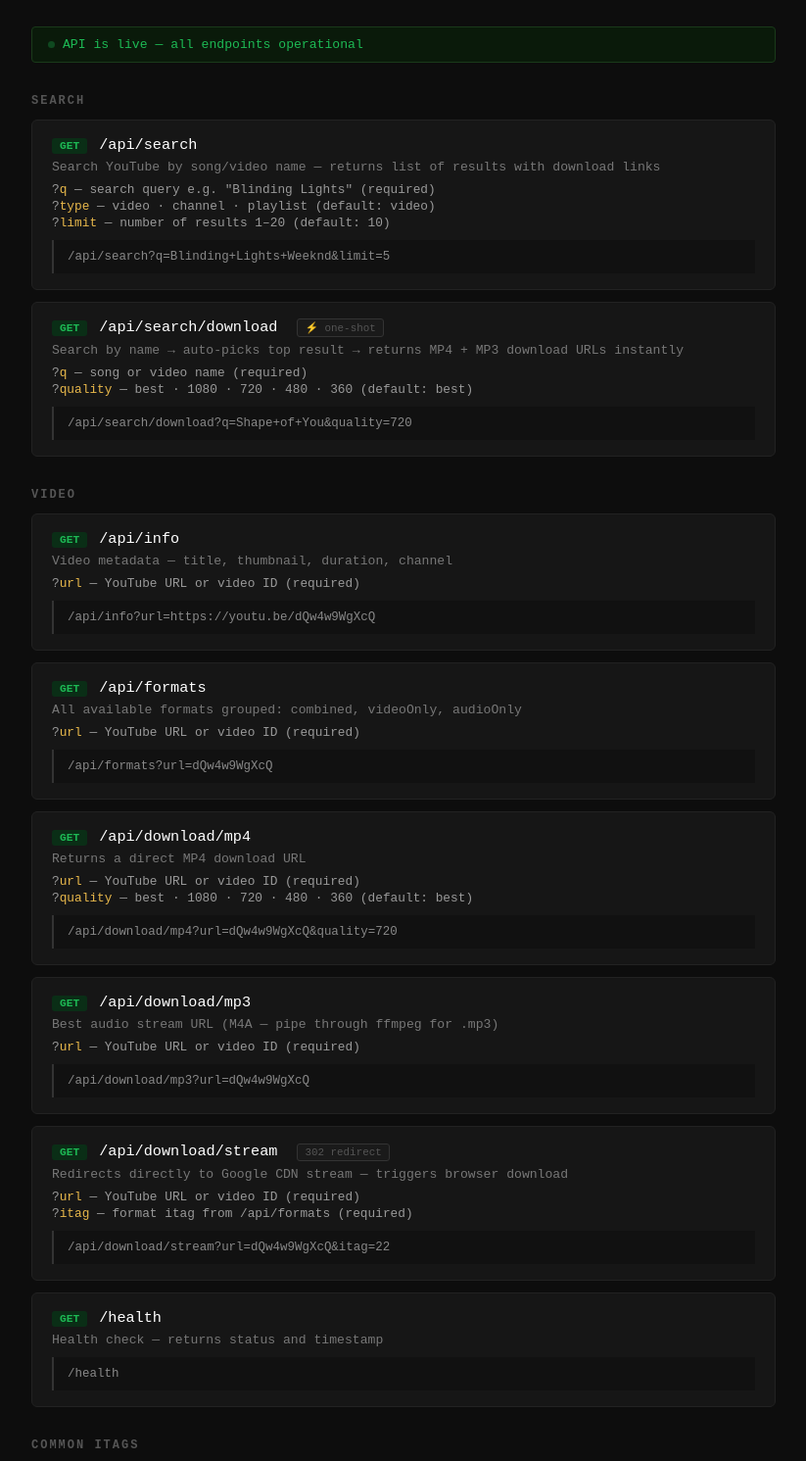
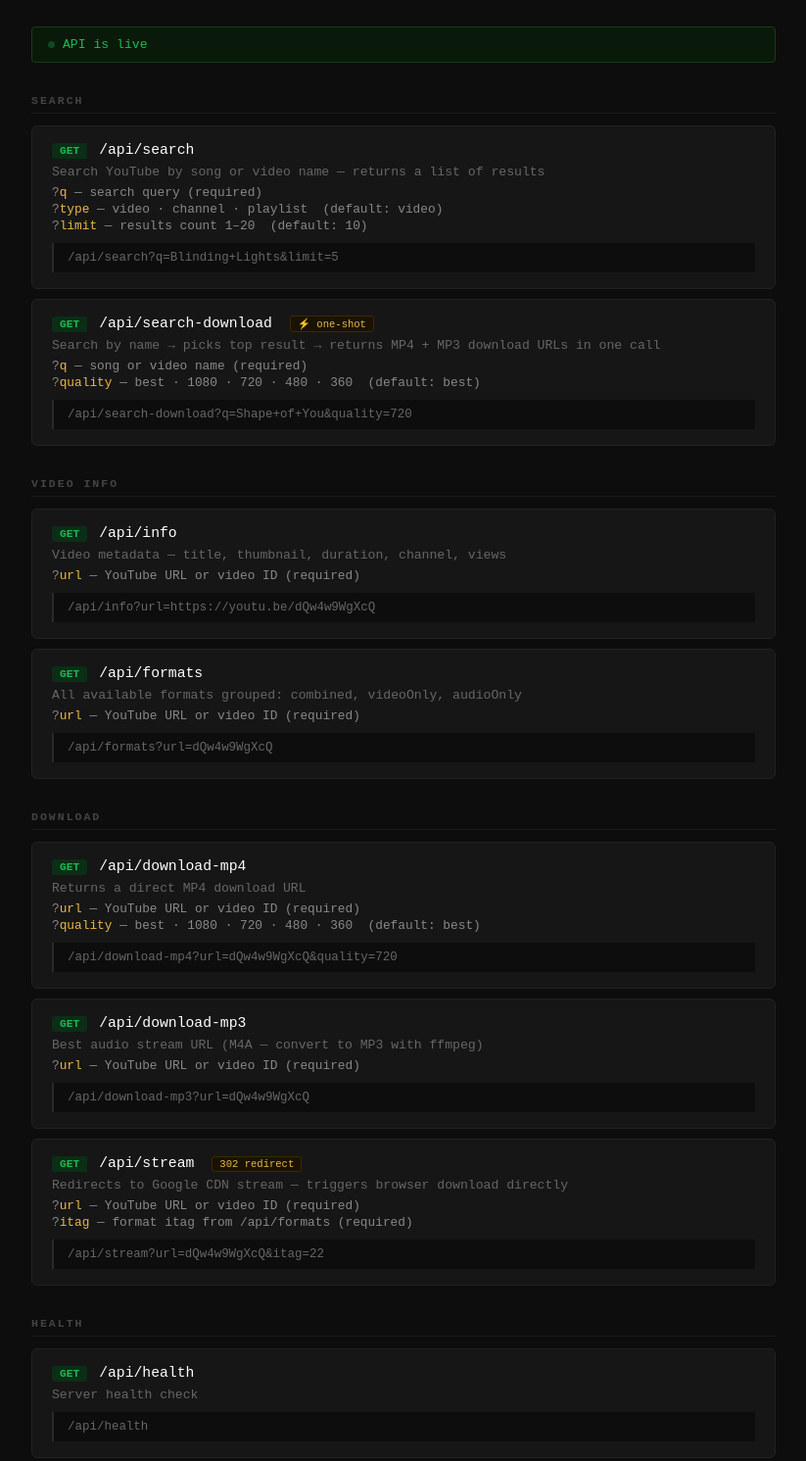
Before and after one commit to Obedweb3/yt-api, a website: page public/index.html in a window 1280 px wide. Shown: the part 100-1591 px from the top of the page at 98% size, without its empty margins (228-1051 px from the left). Drawn offline with Linux system fonts and the light colour scheme.

Commit message:
Add files via upload

```diff
--- a/public/index.html
+++ b/public/index.html
@@ -6,59 +6,22 @@
   <title>YT Downloader API</title>
   <style>
     * { box-sizing: border-box; margin: 0; padding: 0; }
-    body {
-      font-family: 'Courier New', monospace;
-      background: #0d0d0d;
-      color: #e0e0e0;
-      padding: 40px 24px;
-      min-height: 100vh;
-    }
+    body { font-family: 'Courier New', monospace; background: #0d0d0d; color: #e0e0e0; padding: 40px 24px; min-height: 100vh; }
     .container { max-width: 760px; margin: 0 auto; }
     h1 { font-size: 1.6rem; color: #ff4444; margin-bottom: 4px; }
     .subtitle { color: #666; font-size: 0.85rem; margin-bottom: 36px; }
-    h2 { font-size: 0.75rem; text-transform: uppercase; letter-spacing: 2px; color: #555; margin: 32px 0 12px; }
-    .endpoint {
-      background: #161616;
-      border: 1px solid #222;
-      border-radius: 6px;
-      padding: 16px 20px;
-      margin-bottom: 12px;
-    }
-    .endpoint .row { display: flex; align-items: baseline; gap: 12px; margin-bottom: 6px; }
-    .method { font-size: 0.7rem; font-weight: bold; color: #1db954; background: #0a2e16; padding: 2px 8px; border-radius: 3px; }
-    .path { color: #fff; font-size: 0.95rem; }
-    .desc { color: #777; font-size: 0.82rem; }
-    .params { margin-top: 8px; }
-    .param { font-size: 0.8rem; color: #999; margin: 2px 0; }
+    h2 { font-size: 0.72rem; text-transform: uppercase; letter-spacing: 2px; color: #444; margin: 32px 0 12px; border-bottom: 1px solid #1a1a1a; padding-bottom: 6px; }
+    .endpoint { background: #161616; border: 1px solid #222; border-radius: 6px; padding: 16px 20px; margin-bottom: 10px; }
+    .row { display: flex; align-items: baseline; gap: 12px; margin-bottom: 6px; flex-wrap: wrap; }
+    .method { font-size: 0.7rem; font-weight: bold; color: #1db954; background: #0a2e16; padding: 2px 8px; border-radius: 3px; flex-shrink: 0; }
+    .path { color: #fff; font-size: 0.92rem; }
+    .desc { color: #666; font-size: 0.82rem; margin-bottom: 6px; }
+    .param { font-size: 0.8rem; color: #888; margin: 2px 0; }
     .param span { color: #e8b84b; }
-    .example {
-      background: #111;
-      border-left: 2px solid #333;
-      padding: 10px 14px;
-      margin-top: 10px;
-      font-size: 0.78rem;
-      color: #888;
-      overflow-x: auto;
-      white-space: pre;
-    }
-    .badge {
-      display: inline-block;
-      font-size: 0.68rem;
-      background: #1a1a1a;
-      border: 1px solid #333;
-      color: #555;
-      padding: 2px 7px;
-      border-radius: 3px;
-      margin-left: 8px;
-      vertical-align: middle;
-    }
-    .status {
-      display: flex; align-items: center; gap: 8px;
-      background: #0a1a0a; border: 1px solid #1a3a1a;
-      border-radius: 4px; padding: 10px 16px; margin-bottom: 28px;
-      font-size: 0.82rem; color: #1db954;
-    }
-    .dot { width: 7px; height: 7px; background: #1db954; border-radius: 50%; animation: pulse 2s infinite; }
+    .example { background: #0d0d0d; border-left: 2px solid #2a2a2a; padding: 8px 14px; margin-top: 10px; font-size: 0.78rem; color: #666; overflow-x: auto; white-space: nowrap; }
+    .badge { font-size: 0.66rem; background: #1a1200; border: 1px solid #3a2a00; color: #e8b84b; padding: 1px 7px; border-radius: 3px; margin-left: 6px; }
+    .status { display: flex; align-items: center; gap: 8px; background: #0a1a0a; border: 1px solid #1a3a1a; border-radius: 4px; padding: 10px 16px; margin-bottom: 28px; font-size: 0.82rem; color: #1db954; }
+    .dot { width: 7px; height: 7px; background: #1db954; border-radius: 50%; animation: pulse 2s infinite; flex-shrink: 0; }
     @keyframes pulse { 0%,100%{opacity:1} 50%{opacity:.3} }
   </style>
 </head>
@@ -66,122 +29,82 @@
   <div class="container">
     <h1>🎬 YT Downloader API</h1>
     <p class="subtitle">YouTube138 · RapidAPI · Vercel Serverless</p>
-
-    <div class="status">
-      <div class="dot"></div>
-      API is live — all endpoints operational
-    </div>
+    <div class="status"><div class="dot"></div>API is live</div>
 
     <h2>Search</h2>
 
     <div class="endpoint">
-      <div class="row">
-        <span class="method">GET</span>
-        <span class="path">/api/search</span>
-      </div>
-      <div class="desc">Search YouTube by song/video name — returns list of results with download links</div>
-      <div class="params">
-        <div class="param">?<span>q</span> — search query e.g. "Blinding Lights" (required)</div>
-        <div class="param">?<span>type</span> — video · channel · playlist (default: video)</div>
-        <div class="param">?<span>limit</span> — number of results 1–20 (default: 10)</div>
-      </div>
-      <div class="example">/api/search?q=Blinding+Lights+Weeknd&limit=5</div>
+      <div class="row"><span class="method">GET</span><span class="path">/api/search</span></div>
+      <div class="desc">Search YouTube by song or video name — returns a list of results</div>
+      <div class="param">?<span>q</span> — search query (required)</div>
+      <div class="param">?<span>type</span> — video · channel · playlist &nbsp;(default: video)</div>
+      <div class="param">?<span>limit</span> — results count 1–20 &nbsp;(default: 10)</div>
+      <div class="example">/api/search?q=Blinding+Lights&limit=5</div>
     </div>
 
     <div class="endpoint">
-      <div class="row">
-        <span class="method">GET</span>
-        <span class="path">/api/search/download</span>
-        <span class="badge">⚡ one-shot</span>
-      </div>
-      <div class="desc">Search by name → auto-picks top result → returns MP4 + MP3 download URLs instantly</div>
-      <div class="params">
+      <div class="row"><span class="method">GET</span><span class="path">/api/search-download</span><span class="badge">⚡ one-shot</span></div>
+      <div class="desc">Search by name → picks top result → returns MP4 + MP3 download URLs in one call</div>
       <div class="param">?<span>q</span> — song or video name (required)</div>
-        <div class="param">?<span>quality</span> — best · 1080 · 720 · 480 · 360 (default: best)</div>
-      </div>
-      <div class="example">/api/search/download?q=Shape+of+You&quality=720</div>
+      <div class="param">?<span>quality</span> — best · 1080 · 720 · 480 · 360 &nbsp;(default: best)</div>
+      <div class="example">/api/search-download?q=Shape+of+You&quality=720</div>
     </div>
 
-    <h2>Video</h2>
+    <h2>Video Info</h2>
 
     <div class="endpoint">
-      <div class="row">
-        <span class="method">GET</span>
-        <span class="path">/api/info</span>
-      </div>
-      <div class="desc">Video metadata — title, thumbnail, duration, channel</div>
-      <div class="params">
+      <div class="row"><span class="method">GET</span><span class="path">/api/info</span></div>
+      <div class="desc">Video metadata — title, thumbnail, duration, channel, views</div>
       <div class="param">?<span>url</span> — YouTube URL or video ID (required)</div>
-      </div>
       <div class="example">/api/info?url=https://youtu.be/dQw4w9WgXcQ</div>
     </div>
 
     <div class="endpoint">
-      <div class="row">
-        <span class="method">GET</span>
-        <span class="path">/api/formats</span>
-      </div>
+      <div class="row"><span class="method">GET</span><span class="path">/api/formats</span></div>
       <div class="desc">All available formats grouped: combined, videoOnly, audioOnly</div>
-      <div class="params">
       <div class="param">?<span>url</span> — YouTube URL or video ID (required)</div>
-      </div>
       <div class="example">/api/formats?url=dQw4w9WgXcQ</div>
     </div>
 
+    <h2>Download</h2>
+
     <div class="endpoint">
-      <div class="row">
-        <span class="method">GET</span>
-        <span class="path">/api/download/mp4</span>
-      </div>
+      <div class="row"><span class="method">GET</span><span class="path">/api/download-mp4</span></div>
       <div class="desc">Returns a direct MP4 download URL</div>
-      <div class="params">
       <div class="param">?<span>url</span> — YouTube URL or video ID (required)</div>
-        <div class="param">?<span>quality</span> — best · 1080 · 720 · 480 · 360 (default: best)</div>
-      </div>
-      <div class="example">/api/download/mp4?url=dQw4w9WgXcQ&quality=720</div>
+      <div class="param">?<span>quality</span> — best · 1080 · 720 · 480 · 360 &nbsp;(default: best)</div>
+      <div class="example">/api/download-mp4?url=dQw4w9WgXcQ&quality=720</div>
     </div>
 
     <div class="endpoint">
-      <div class="row">
-        <span class="method">GET</span>
-        <span class="path">/api/download/mp3</span>
-      </div>
-      <div class="desc">Best audio stream URL (M4A — pipe through ffmpeg for .mp3)</div>
-      <div class="params">
+      <div class="row"><span class="method">GET</span><span class="path">/api/download-mp3</span></div>
+      <div class="desc">Best audio stream URL (M4A — convert to MP3 with ffmpeg)</div>
       <div class="param">?<span>url</span> — YouTube URL or video ID (required)</div>
-      </div>
-      <div class="example">/api/download/mp3?url=dQw4w9WgXcQ</div>
+      <div class="example">/api/download-mp3?url=dQw4w9WgXcQ</div>
     </div>
 
     <div class="endpoint">
-      <div class="row">
-        <span class="method">GET</span>
-        <span class="path">/api/download/stream</span>
-        <span class="badge">302 redirect</span>
-      </div>
-      <div class="desc">Redirects directly to Google CDN stream — triggers browser download</div>
-      <div class="params">
+      <div class="row"><span class="method">GET</span><span class="path">/api/stream</span><span class="badge">302 redirect</span></div>
+      <div class="desc">Redirects to Google CDN stream — triggers browser download directly</div>
       <div class="param">?<span>url</span> — YouTube URL or video ID (required)</div>
       <div class="param">?<span>itag</span> — format itag from /api/formats (required)</div>
-      </div>
-      <div class="example">/api/download/stream?url=dQw4w9WgXcQ&itag=22</div>
+      <div class="example">/api/stream?url=dQw4w9WgXcQ&itag=22</div>
     </div>
 
+    <h2>Health</h2>
+
     <div class="endpoint">
-      <div class="row">
-        <span class="method">GET</span>
-        <span class="path">/health</span>
-      </div>
-      <div class="desc">Health check — returns status and timestamp</div>
-      <div class="example">/health</div>
+      <div class="row"><span class="method">GET</span><span class="path">/api/health</span></div>
+      <div class="desc">Server health check</div>
+      <div class="example">/api/health</div>
     </div>
 
     <h2>Common itags</h2>
     <div class="endpoint">
-      <div class="example">18   → MP4 360p  (video + audio)
-22   → MP4 720p  (video + audio)
-137  → MP4 1080p (video only)
-140  → M4A 128kbps (audio only)
+      <div class="example">18   → MP4  360p  (video + audio)
+22   → MP4  720p  (video + audio)
+137  → MP4  1080p (video only — no audio)
+140  → M4A  128kbps (audio only)
 251  → WebM 160kbps (audio only)</div>
     </div>
   </div>
```
Lines whose indentation alone changed are shown as unchanged.
